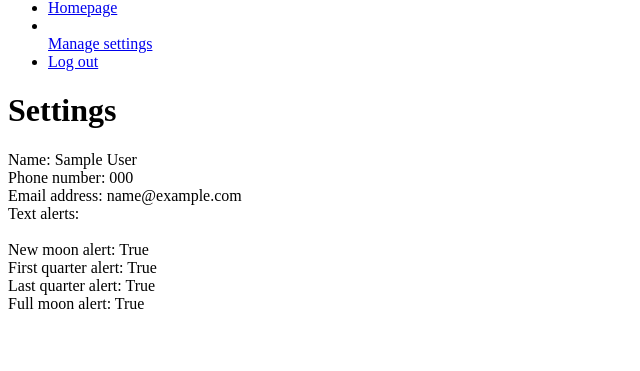
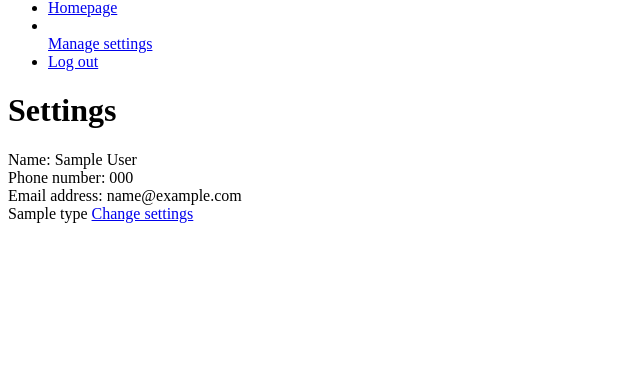
Before and after one commit to avpeery/Moon-Phase-Tracker, a Flask app: page /settings in a window 1280 px wide. Shown: the part 17-388 px from the top of the page, without its empty margins (0-640 px from the left). Run offline with Flask 2, Linux system fonts and the light colour scheme; the visitor is signed in with stand-in values (Sample User, id 1); tables that the repository leaves empty hold one stand-in row (values such as "Sample post").

Commit message:
Added Moon Type Class and edited files accordingly

```diff
--- a/server.py
+++ b/server.py
@@ -5,7 +5,7 @@ from flask import (Flask, render_template, redirect, request, flash, session)
 
 from flask_debugtoolbar import DebugToolbarExtension
 
-from model import User, Moon_Phase, Alert, connect_to_db, db
+from model import User, MoonPhaseOccurence, MoonPhaseType, Alert, connect_to_db, db
 
 
 app = Flask(__name__)
@@ -23,6 +23,7 @@ def index():
 
 @app.route('/register')
 def register_user():
+    """Dislay registration form"""
     return render_template('registration.html')
 
 
@@ -35,29 +36,22 @@ def register_process():
     password = request.form.get('password')
     moon_phases = request.form.getlist('moon_phases')
 
-    new_moon = False
-    first_quarter = False
-    last_quarter = False
-    full_moon = False
-
-    for moon_phase in moon_phases:
-        if moon_phase == 'new_moon':
-            new_moon = True
-        elif moon_phase == 'first_quarter':
-            first_quarter = True
-        elif moon_phase == 'last_quarter':
-            last_quarter = True
-        elif moon_phase == 'full_moon':
-            full_moon = True
-
     if User.query.filter_by(email = email).first():
         flash("Account with that email already exists!")
         return redirect("/register")
-    else:
-        email = User(fname=fname, lname=lname, phone=phone, email = email, password = password, new_moon=new_moon, first_quarter=first_quarter, last_quarter=last_quarter, full_moon=full_moon)
-        db.session.add(email)
-        db.session.commit()
-        return redirect("/")
+
+    user= User(fname=fname, lname=lname, phone=phone, email = email, password = password)
+
+    db.session.add(user)
+
+    for moon_phase in moon_phases:
+        moon_phase_type = MoonPhaseType.query.filter(MoonPhaseType.title == moon_phase).first()
+        alert = Alert(user_id = user.user_id, moon_phase_type_id = moon_phase_type.moon_phase_type_id, is_active=True)
+        db.session.add(alert)
+
+    db.session.commit()
+
+    return redirect("/")
 
 
 @app.route('/login')
@@ -86,7 +80,13 @@ def login_process():
 def user_settings():
     email = session['email']
     user = User.query.filter(User.email == email).first()
+
     return render_template("settings.html", user = user)
+
+@app.route("/change")
+def  change_settings():
+
+    return redirect("/")
 
 @app.route("/logout")
 def logout_user():
--- a/templates/settings.html
+++ b/templates/settings.html
@@ -7,10 +7,52 @@
 Name: {{ user.fname }} {{ user.lname }} <br>
 Phone number: {{ user.phone }} <br>
 Email address: {{ user.email }} <br>
-Text alerts: <br><br>
-    New moon alert: {{ user.new_moon }} <br>
-    First quarter alert: {{ user.first_quarter }} <br>
-    Last quarter alert: {{ user.last_quarter }} <br>
-    Full moon alert: {{ user.full_moon }} <br>
 
+{% for alert in user.alerts %}
+    {{ alert.moon_phase_types.title }}
+{% endfor %}
+<a href="/change">Change settings</a>
 {% endblock %}
+<!--
+*/ send as asynchro
+callback function when this completed, do this
+jquery
+event listener on there
+$ . on submit
+when a submit happens
+prevent default
+values - go to api /user id - send post call
+request to server
+update the data - turn into dictionary
+
+send a 200 that's successful (server needs to respond, error or success)
+on the serve send success or fail
+
+Jquery success or error, and loading state.
+-user session data - user.id
+- .checked -
+https://developer.mozilla.org/en-US/docs/Web/HTML/Element/input
+mozilla mdn - javascript, html, css
+-password
+promises
+/*
+react - web components that you name yourself, and define yourself routing and index,
+base html
+create react app - command line tool - sets up your react
+https://github.com/facebook/create-react-app
+
+code pen  - full files
+code sandbox - full file - repl
+
+repl.it - old school way code snippet
+cron jobs
+
+api key - stick it in server, in an environmental variable - passed into properties file
+- like requirments.txt
+property file or environmental - all caps TWILIO API KEY
+PUT IT IN MY GIT IGNORE
+don't ever save a server key
+- make sure sessions encrypted
+- request level encryption with http - last steps ready to go to production
+
+ -->
```
Also changed, not shown: model.py (+26 -17 lines), seed.py (+21 -8 lines), templates/registration.html (+4 -4 lines).
